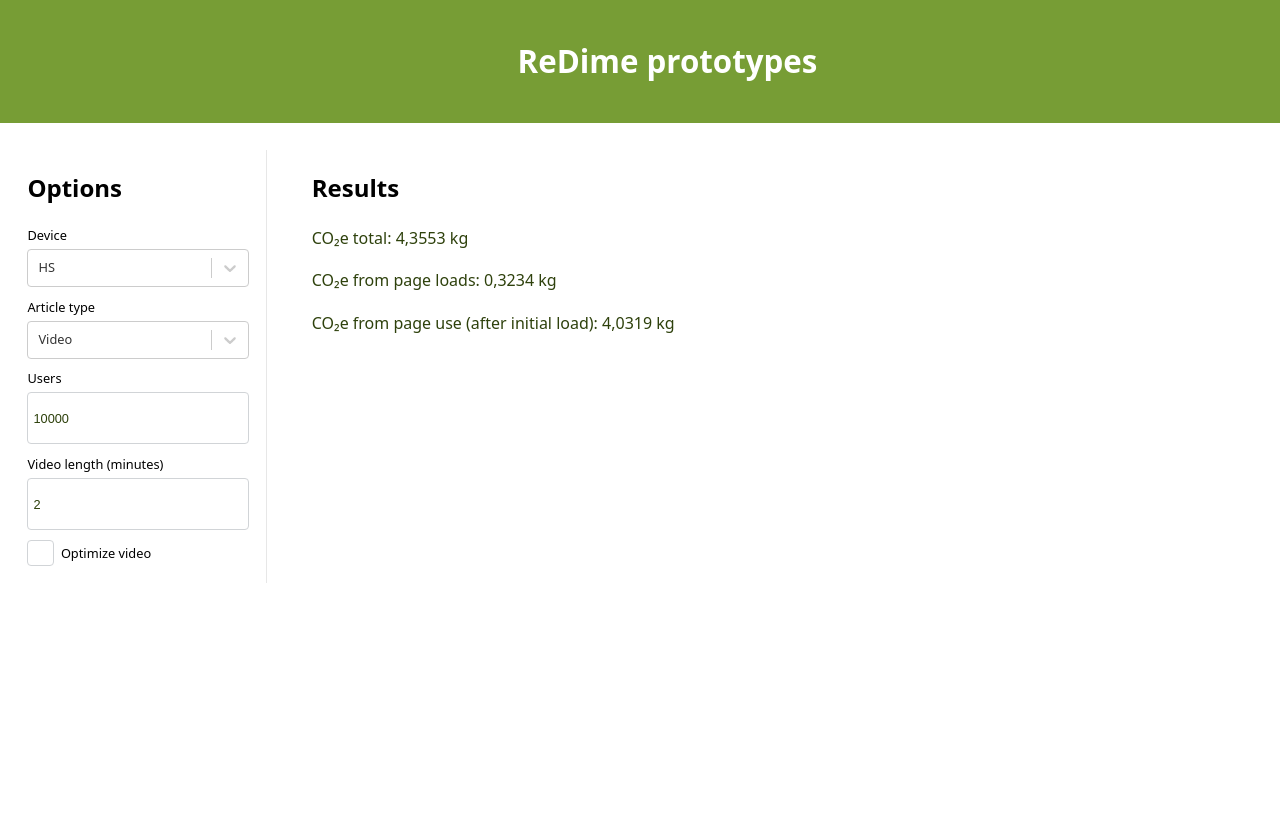
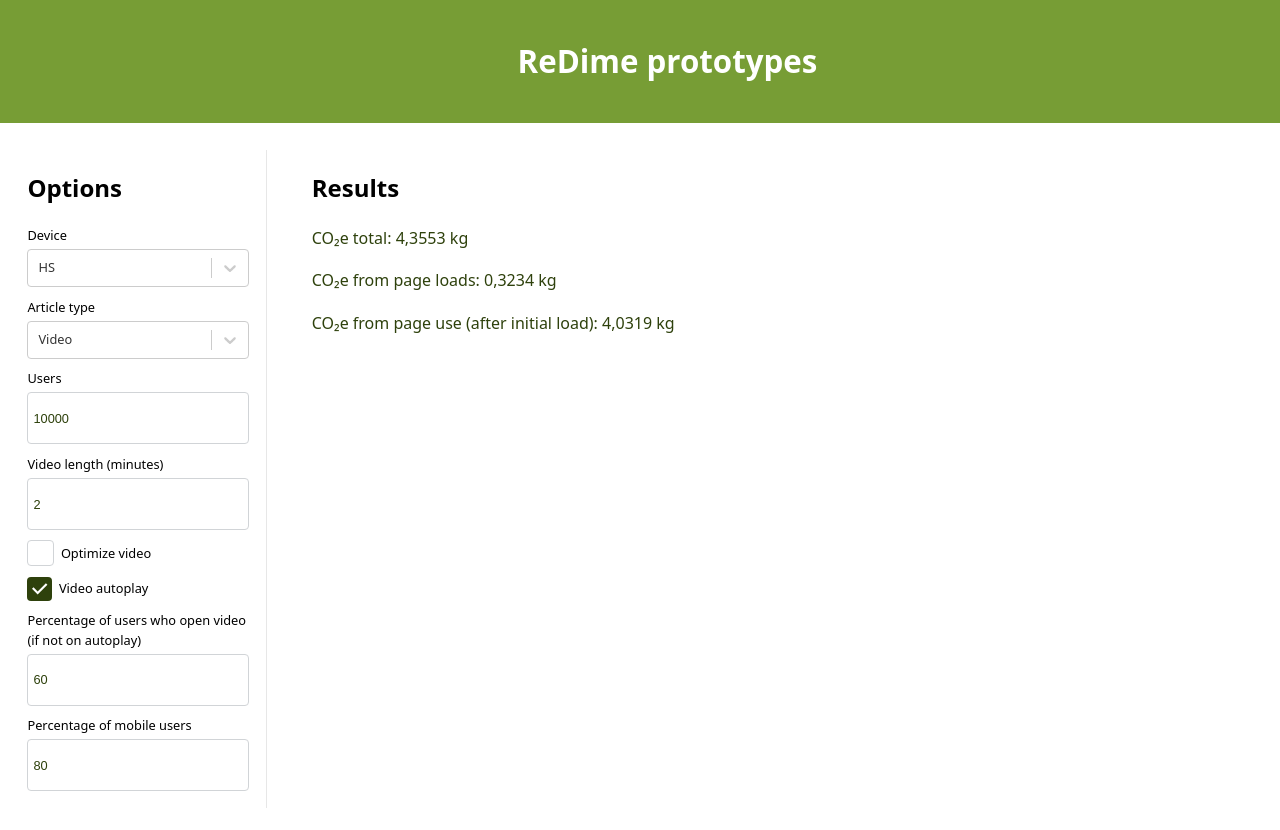
Before and after one commit to pekkapulli/redime, a React (Vite) app: page / in a window 1280 px wide. Shown: the top 830 px of the page. Before the commit the page ends 800 px from the top, so only its background shows below. Built offline with nearby package versions, Linux system fonts and the light colour scheme.

Commit message:
Add more options

```diff
--- a/src/components/Article/Controls.tsx
+++ b/src/components/Article/Controls.tsx
@@ -77,6 +77,37 @@ const Controls = () => {
         />
         <SelectorLabel horizontal>Optimize video</SelectorLabel>
       </Selector>
+      <Selector horizontal>
+        <CheckboxInput
+          checked={params.autoplay}
+          handleClick={() => updateParams({ autoplay: !params.autoplay })}
+        />
+        <SelectorLabel horizontal>Video autoplay</SelectorLabel>
+      </Selector>
+      <Selector>
+        <SelectorLabel>
+          Percentage of users who open video (if not on autoplay)
+        </SelectorLabel>
+        <NumberInput
+          min={0}
+          max={100}
+          step={1}
+          value={params.percentageOfUsersPlayingVideo}
+          onChange={(value) =>
+            updateParams({ percentageOfUsersPlayingVideo: value })
+          }
+        />
+      </Selector>
+      <Selector>
+        <SelectorLabel>Percentage of mobile users</SelectorLabel>
+        <NumberInput
+          min={0}
+          max={100}
+          step={1}
+          value={params.percentageOfMobileUsers}
+          onChange={(value) => updateParams({ percentageOfMobileUsers: value })}
+        />
+      </Selector>
     </ControlsContainer>
   );
 };
--- a/src/util/simulations.ts
+++ b/src/util/simulations.ts
@@ -75,13 +75,6 @@ export const simulateArticleFootprint = (params: ArticleSimulationParams) => {
 
       const deviceType = mobileSimulationState ? "Phone" : "Laptop";
 
-      console.log(
-        deviceType,
-        playVideoSimulationState ? "Plays video," : "Doesn't play video,",
-        videoPlaySimulationMatch,
-        userGroupMatch
-      );
-
       const amount = getAmount(users, [
         videoPlaySimulationMatch,
         userGroupMatch,
```
